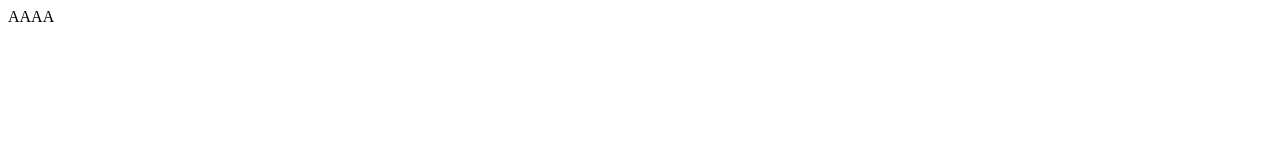
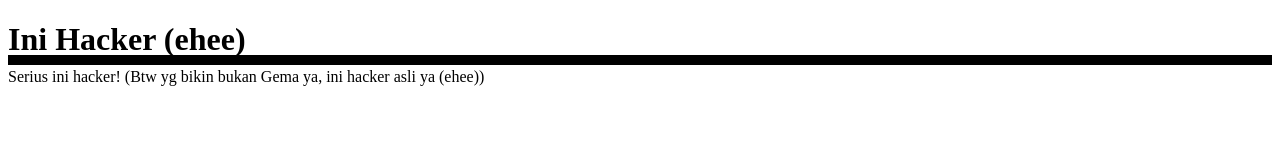
Before and after one commit to War-id/UPI-Ref, a plain HTML site: page index.html in a window 1280 px wide. Drawn offline with Linux system fonts and the light colour scheme.

Commit message:
Ver taiga

```diff
--- a/index.html
+++ b/index.html
@@ -6,6 +6,8 @@
     <title>Gema War III</title>
 </head>
 <body>
-    <A>AAAA</A>
+    <h1>Ini Hacker (ehee)</h1>
+    <hr style="border: 5px solid black; margin-top: -25px;">
+    <p style="margin-top: -5px;">Serius ini hacker! (Btw yg bikin bukan Gema ya, ini hacker asli ya (ehee))</p>
 </body>
 </html>
```
